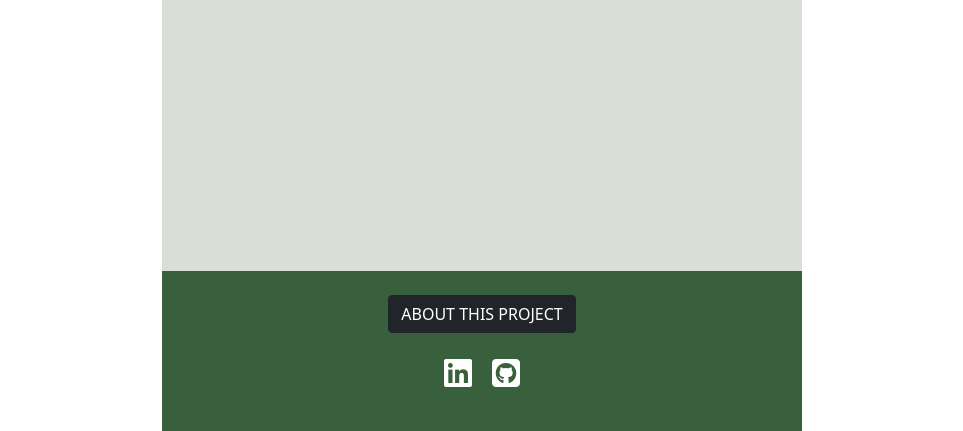
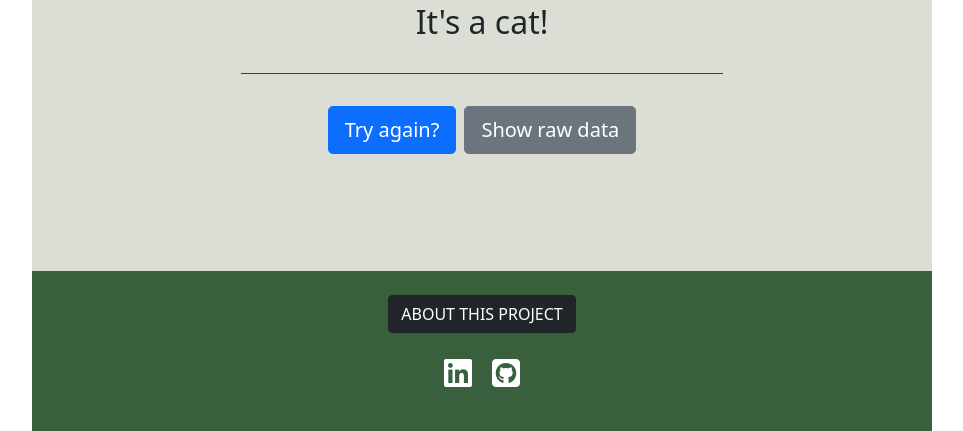
Before and after one commit to crushyna/cat_or_dog_simple_ml, a Flask app: page /results in a window 1280 px wide. Shown: the part 369-800 px from the top of the page, without its empty margins (158-1121 px from the left). Run offline with Flask 2, Linux system fonts and the light colour scheme; some libraries are stand-ins or nearby versions.

Commit message:
fixed css

```diff
--- a/app/main.py
+++ b/app/main.py
@@ -4,8 +4,9 @@
 import os
 from time import sleep
 
-from flask import Flask, send_file, render_template, request, redirect, url_for, session, abort
+from flask import Flask, render_template, request, redirect, session, abort, url_for
 from helpers.string_helpers import StringHelpers
+from helpers.image_helpers import ImageHelpers
 
 UPLOAD_FOLDER = 'static/resources/temp'
 if not os.path.exists(UPLOAD_FOLDER):
@@ -53,8 +54,13 @@
         if file_ext not in APP.config['UPLOAD_EXTENSIONS']:
             abort(400)  # TODO: add redirection to web page
         temp_filename = StringHelpers.generate_random_string(8)
+        temp_filename_thumbnail = f"{temp_filename}_thumbnail.jpg"
         uploaded_file.save(os.path.join(UPLOAD_FOLDER, temp_filename))
+        ImageHelpers.create_thumbnail(os.path.join(UPLOAD_FOLDER, temp_filename),
+                                      os.path.join(UPLOAD_FOLDER, temp_filename_thumbnail))
+        # create_ml_image(os.path.join(UPLOAD_FOLDER, temp_filename))
         session['temp_filename'] = temp_filename
+        session['temp_filename_thumbnail'] = temp_filename_thumbnail
     return redirect(url_for('results'))
 
 
--- a/requirements.txt
+++ b/app/requirements.txt
@@ -15,3 +15,4 @@
 pytest==6.2.2
 toml==0.10.2
 Werkzeug==1.0.1
+Pillow~=8.1.0
--- a/app/static/css/styles.css
+++ b/app/static/css/styles.css
@@ -38,14 +38,9 @@
 
 .aw-hr-long {
     margin: 2rem 0;
-    height: 0.18rem impo !important;
+    height: 0.18rem;
     opacity: 1;
     background-color: #3C403D;
-}
-
-.result-image {
-    width: 20% !important;
-    max-width: 200px !important;
 }
 
 #quality-ingredients {
@@ -72,7 +67,6 @@
     display: flex;
 }
 
-
 /* MEDIA QUERIES */
 @media (max-width: 576px){
     .overlay {
@@ -81,9 +75,15 @@
     }
 }
 
+@media (max-height: 726px){
+    .main-wrapper {
+    height: 120vh;
+    }
+}
+
 @media (min-width: 576px) {
-    #quality-ingredients {
-        height: 18.75rem;
+    .aw-wrapper {
+        padding: 0 10%;
     }
     .aw-vertical-align {
         height: 18.75rem;
@@ -112,11 +112,8 @@
 }
 
 @media (min-width: 992px) {
-    .container-fluid {
-        max-width: 50%;
-    }
     .aw-wrapper {
-        padding: 0 50%;
+        padding: 0 20%;
     }
     .aw-vertical-align {
         height: 31.25rem;
@@ -130,7 +127,7 @@
 
 @media (min-width: 1200px) {
     .container-fluid {
-        max-width: 50%;
+        max-width: 900px;
     }
     .aw-row-override {
         margin-left: -5px;
--- a/app/templates/layout.html
+++ b/app/templates/layout.html
@@ -5,13 +5,13 @@
     <meta name="viewport" content="width=device-width, initial-scale=1.0">
     <meta http-equiv="X-UA-Compatible" content="ie=edge">
     <title>Cat or Dog? ML Demo</title>
-    <link rel="stylesheet" href="../css/bootstrap.min.css">
-    <link rel="stylesheet" href="../font-awesome/css/font-awesome.min.css">
-    <link rel="stylesheet" href="../css/styles.css">
+    <link rel="stylesheet" href="../static/css/bootstrap.min.css">
+    <link rel="stylesheet" href="../static/font-awesome/css/font-awesome.min.css">
+    <link rel="stylesheet" href="../static/css/styles.css">
 
 </head>
 <body>
-    <div class="container p-0 container-fluid main-wrapper">
+    <div class="container-fluid p-0 container-fluid main-wrapper">
     {% block body %} {% endblock %}
 
         <!-- Footer -->
@@ -39,7 +39,7 @@
 
     <script src="https://code.jquery.com/jquery-3.2.1.slim.min.js" integrity="sha384-KJ3o2DKtIkvYIK3UENzmM7KCkRr/rE9/Qpg6aAZGJwFDMVNA/GpGFF93hXpG5KkN" crossorigin="anonymous"></script>
     <script src="https://cdnjs.cloudflare.com/ajax/libs/popper.js/1.11.0/umd/popper.min.js" integrity="sha384-b/U6ypiBEHpOf/4+1nzFpr53nxSS+GLCkfwBdFNTxtclqqenISfwAzpKaMNFNmj4" crossorigin="anonymous"></script>
-    <script src="js/bootstrap.min.js"></script>
+    <script src="../static/js/bootstrap.min.js"></script>
     <script src="https://kit.fontawesome.com/932d6381e0.js" crossorigin="anonymous"></script>
 </body>
 </html>
--- a/app/templates/results.html
+++ b/app/templates/results.html
@@ -2,7 +2,7 @@
     {% block body %}
         <div class="p-5 pb-5 text-center bg-lightgreen text-dark section">
             <div class="display-1 mb-2 mt-0 d-flex justify-content-center aw-wrapper">
-                <img src="static/resources/temp/{{ session['temp_filename'] }}" class="result-image" alt="cat_example">
+                <img src="static/resources/temp/{{ session['temp_filename_thumbnail'] }}" class="result-image" alt="cat_example">
             </div>
             <h2 class="text-center mt-4">It's a cat!</h2>
             <div class="aw-wrapper">
```
Also changed, not shown: app/helpers/image_helpers.py (added, +19 -0 lines), 1 other file.
